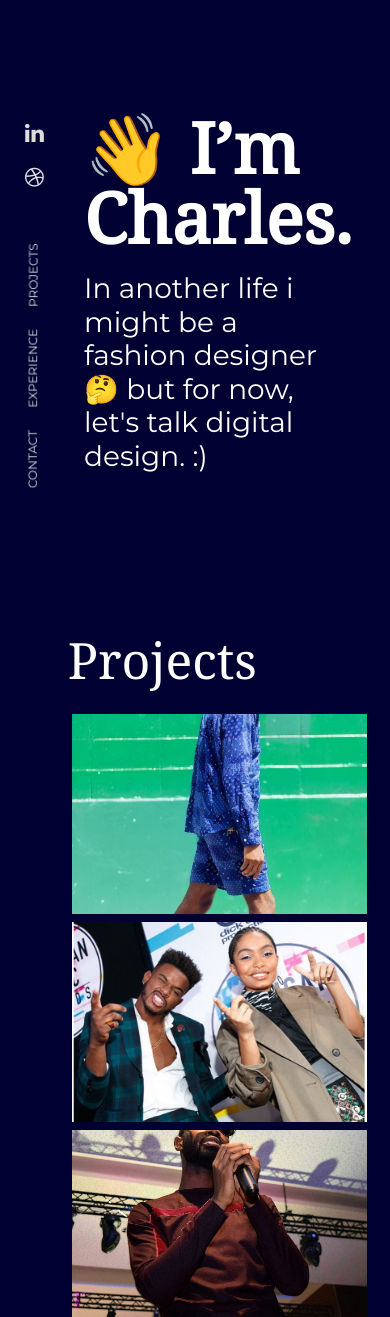
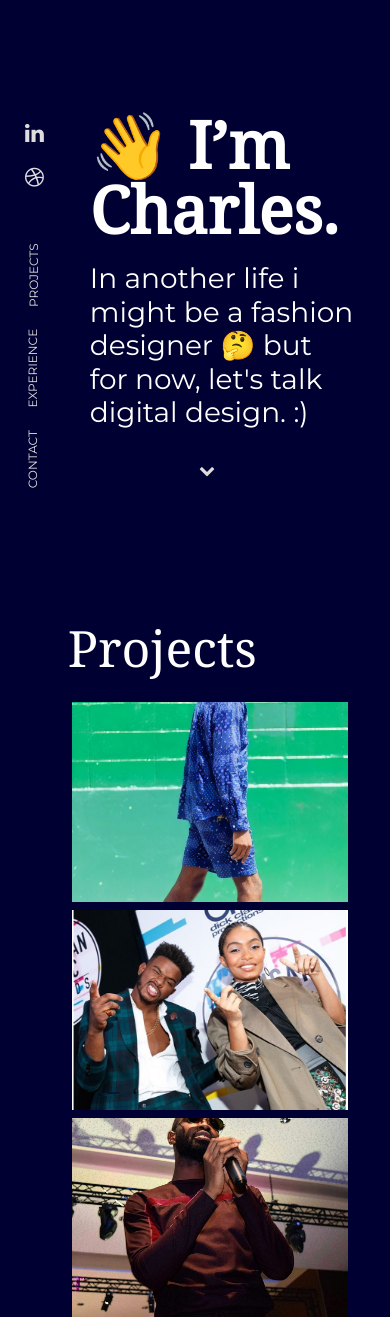
Before and after one commit to buikedim/my-portfolio, a PHP site: page /index.html in a window 390 px wide; the page is wider, and only the part inside the window is pictured. Shown: the top 1317 px of that part. Run offline with PHP 8.4, Linux system fonts and the light colour scheme; some libraries are stand-ins or nearby versions; some web fonts are replaced.

Commit message:
modified

```diff
--- a/css/portfolio.css
+++ b/css/portfolio.css
@@ -3,9 +3,14 @@ html, body{
 	background-color:rgb(0, 0, 50);
 	color: rgb(255,255,255);
 	height: 100%;
+	overflow-x:hidden;
+}
+body{
+	position: relative;
 }
 .move{
 	padding-left: 2%;
+	padding-right: 5%;
 }
 .header1{
 font-family: 'Noto Serif', sans-serif;
@@ -66,6 +71,9 @@ margin-left: -12px;
 width: auto;
 position:fixed;
 z-index: 1;
+}
+#contact{
+	margin-bottom: 100px;
 }
 .projects{
 /*margin-top: -7.5rem;
@@ -272,7 +280,7 @@ background:white;
 		margin-left: -50px;
 	}
 	.header1{
-		font-size: 70px;
+		font-size: 65px;
 	}
 	.work li, .education li, .tools li{
 		font-size: 14px;
@@ -312,7 +320,7 @@ background:white;
 		padding-left: 10%;
 	}
 	.header1, #blurb{
-		padding-left: 0;
+		padding-right: 5%;
 	}
 	p{
 		font-size: 14px;
--- a/index.html
+++ b/index.html
@@ -63,6 +63,7 @@
 
                         <p id="blurb">In another life i might be a fashion designer 🤔 but for now, let's talk digital design.  :)</p>
                     </div>
+                    <i class="fa fa-chevron-down" style="display: flex; justify-content:center ; margin-top: 1rem;"></i>
                 </div>
 
 
```
